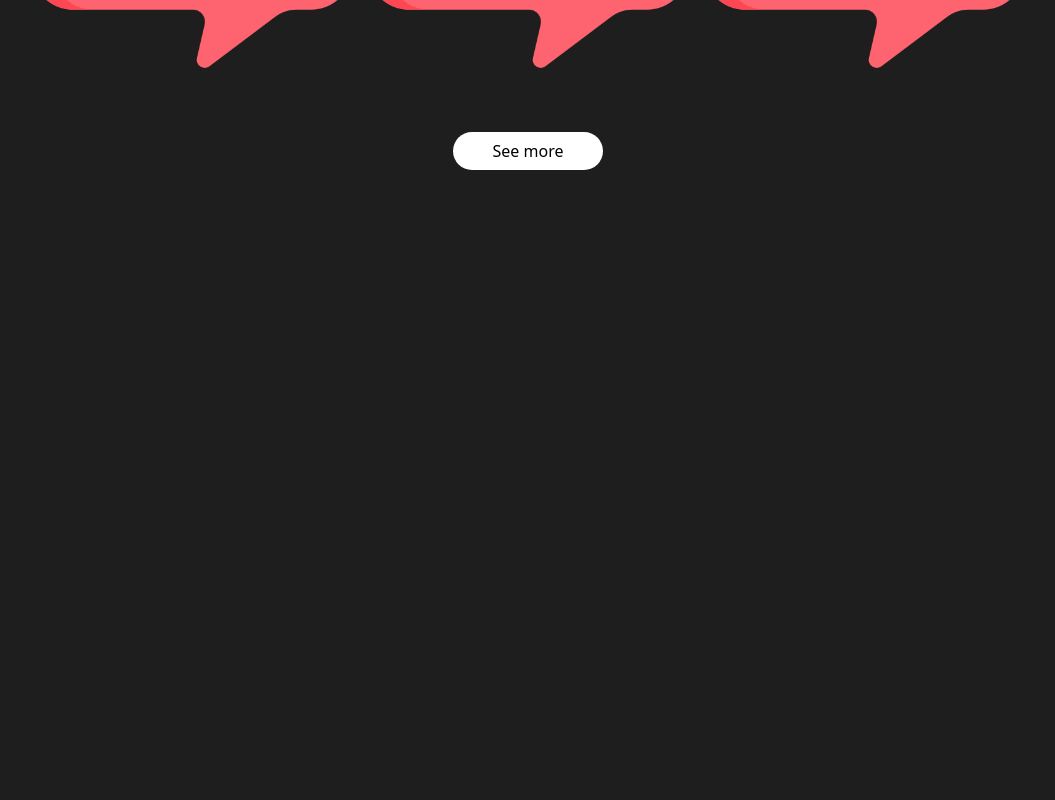
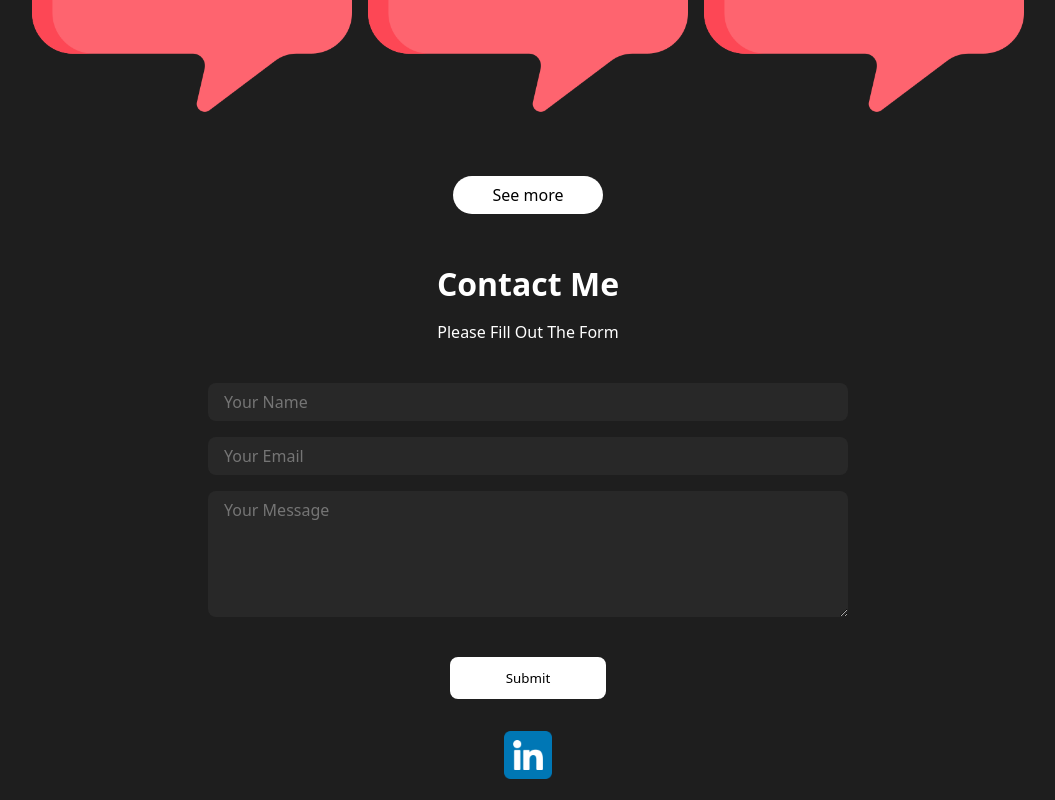
Before and after one commit to MirAfzalul/Portfolio, a React (Create React App) app in the folder my-portfolio/: page / in a window 1280 px wide. Shown: the part 2135-2935 px from the top of the page, without its empty margins (112-1167 px from the left). Before the commit the page ends 2353 px from the top, so only its background shows below. Built offline with nearby package versions, Linux system fonts and the light colour scheme.

Commit message:
Contact Form Created

```diff
--- a/my-portfolio/src/App.js
+++ b/my-portfolio/src/App.js
@@ -1,3 +1,4 @@
+import Contact from "./components/Contact/contact";
 import Intro from "./components/Intro/intro";
 import Navbar from "./components/NavBar/navbar";
 // import Header from "./components/Header/header";
@@ -12,6 +13,7 @@
     <Intro/>
     <Skills/>
     <Works/>
+    <Contact/>
     </div>
   );
 }
--- /dev/null
+++ b/my-portfolio/src/components/Contact/contact.css
@@ -0,0 +1,60 @@
+#contactPage{
+    min-height: calc(100vh-4rem);
+    width: 100vw;
+    max-width: 60rem;
+    margin: 0 auto;
+    text-align: center;
+    display: flex;
+    flex-direction: column;
+    align-items: center;
+    justify-content: center;
+}
+
+.contactDesc{
+    padding: 1rem;
+    font-size: medium;
+    font-weight: 300;
+
+}
+.contactForm{
+    margin: 1rem;
+    display: flex;
+    flex-direction: column;
+    align-items: center;
+    justify-content: center;
+    width: 90vw;
+    max-width: 60rem;
+
+}
+.name, .email, .msg{
+    font-size: medium;
+    width: 100%;
+    max-width: 40rem;
+    margin: 0.5rem;
+    padding: 0.5rem 1rem;
+    color: white;
+    border: none;
+    border-radius: 0.5rem;
+    background: rgb(40,40,40);
+
+}
+.submitBtn{
+    background: white;
+    padding:0.75rem 3.5rem ;
+    border: none;
+    margin: 2rem;
+    border-radius: 0.5rem;
+
+}
+
+.links{
+    display: flex;
+    flex-wrap: wrap;
+
+}
+.link{
+    object-fit: cover;
+    height: 3rem;
+    width: 3rem;
+    margin: 0 0.75rem;
+}
--- /dev/null
+++ b/my-portfolio/src/components/Contact/contact.js
@@ -0,0 +1,25 @@
+import React from 'react'
+import '../Contact/contact.css'
+import LinkedIn from '../../assets/linkedin.png'
+
+
+const Contact = () => {
+  return (
+    <div id='contactPage'>
+        <h1 id='contactMePageTitle'>Contact Me</h1>
+        <span className='contactDesc'>Please Fill Out The Form</span>
+        <form className='contactForm'>
+            <input type='text' className='name' placeholder='Your Name'/>
+            <input type='text' className='email' placeholder='Your Email'/>
+            <textarea className='msg' name='message' rows='5' placeholder='Your Message'></textarea>
+            <button type='submit' value='Send' className='submitBtn'>Submit</button>
+            <div className='Links'>
+                <img src={LinkedIn} alt='linkedIn' className='link'/>
+            </div>
+        </form>
+
+    </div>
+  )
+}
+
+export default Contact
--- a/my-portfolio/src/components/Skills/skills.js
+++ b/my-portfolio/src/components/Skills/skills.js
@@ -9,7 +9,7 @@
   return (
     <section id='skills'>
         <span className='skillTitle'>What I do</span>
-        <span className='skillDesc'>write a paragraph</span>
+        <span className='skillDesc'>As a web developer, I design and create interactive websites that engage users and deliver a seamless online experience. I also ensure websites are responsive, secure, and optimized for performance.</span>
         <div className='skillBars'>
             <div className='skillBar'>
                 <img src={UIDesgin} alt='uiDesgin' className='skillBarImg'/>
--- a/my-portfolio/src/components/Works/work.css
+++ b/my-portfolio/src/components/Works/work.css
@@ -43,3 +43,10 @@
     background: white;
     font-size: 1rem;
 }
+@media screen and (max-width:585px)
+{
+    .workImg{
+        height: 48vw;
+    }
+
+}
```
Also changed, not shown: my-portfolio/src/assets/linkedin.png (added).
